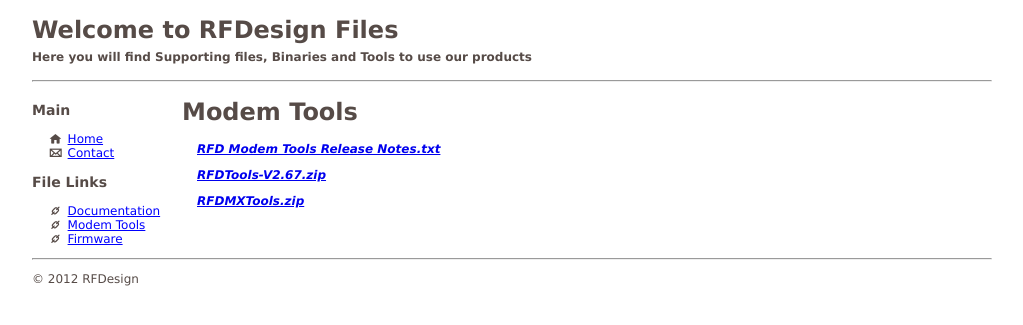
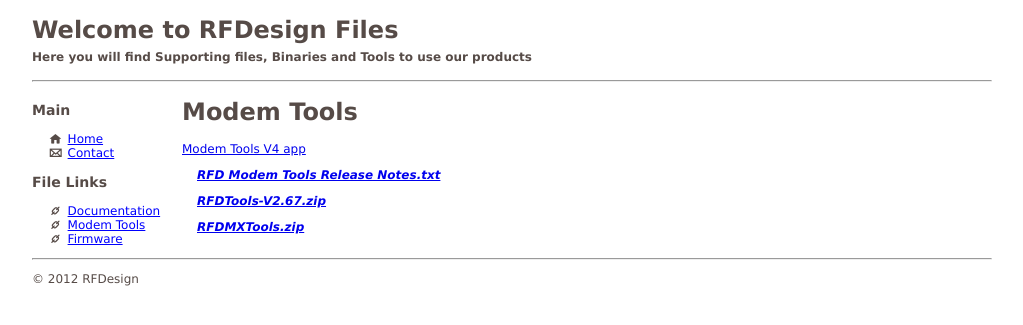
Before and after one commit to RFDesign/rfdesign.github.io, a Jekyll site: the page built from tools.html, in a window 1280 px wide. Shown: the top 325 px of the page, without its empty margins (26-1049 px from the left). Built offline with Jekyll 4.4.1, drawn with Linux system fonts in a browser that asks for light colours.

Commit message:
Update tools.html

```diff
--- a/tools.html
+++ b/tools.html
@@ -2,7 +2,7 @@
 layout: page
 title: Modem Tools
 ---
-
+<a href="https://rfdx.atlassian.net/wiki/download/attachments/242712577/RFDTools_4.0.18.0_x64.msix?api=v2">Modem Tools V4 app</a>
 <section>
     {% for file in site.data.tools %}
     <address>
```
